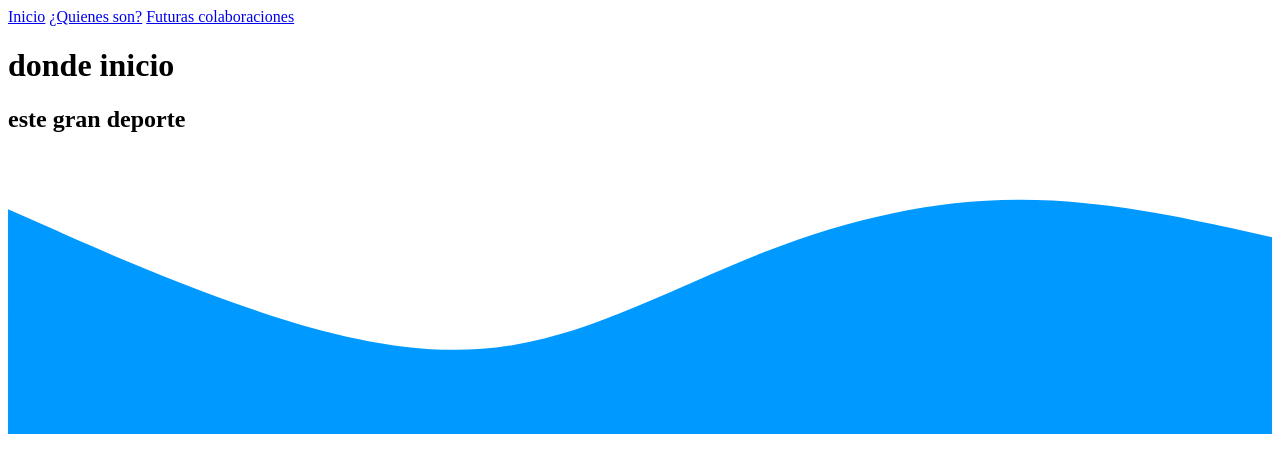
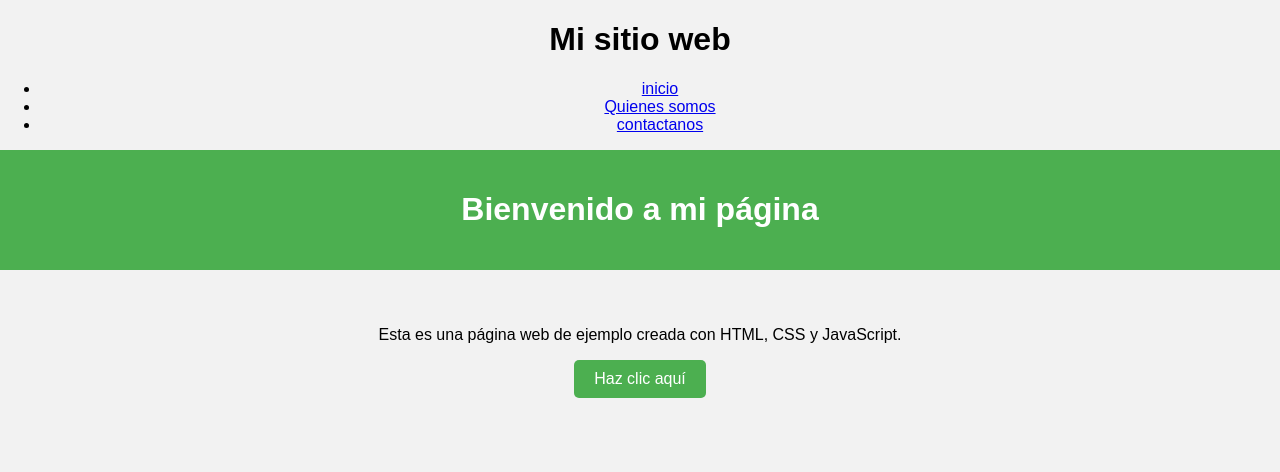
Before and after one commit to Nikolay30951/matrix, a plain HTML site: page index.html in a window 1280 px wide. Drawn offline with Linux system fonts and the light colour scheme.

Commit message:
otros cambios

```diff
--- a/index.html
+++ b/index.html
@@ -1,22 +1,65 @@
-<html lang="es"><head>
+<!DOCTYPE html>
+<html lang="es">
+<head>
   <meta charset="UTF-8">
   <meta name="viewport" content="width=device-width, initial-scale=1.0">
-    <title>Mi página</title>
+  <title>Mi Página Web</title>
+  <style>
+    body {
+      font-family: Arial, sans-serif;
+      text-align: center;
+      background-color: #f2f2f2;
+      margin: 0;
+      padding: 0;
+    }
+    header {
+      background-color: #4CAF50;
+      color: white;
+      padding: 20px 0;
+    }
+    main {
+      padding: 40px;
+    }
+    button {
+      padding: 10px 20px;
+      font-size: 16px;
+      background-color: #4CAF50;
+      color: white;
+      border: none;
+      border-radius: 5px;
+      cursor: pointer;
+    }
+    button:hover {
+      background-color: #45a049;
+    }
+  </style>
 </head>
 <body>
+    <h1>Mi sitio web</h1>
+    <!-- Menú de navegación -->
+    <nav>
+      <ul>
+        <li><a href="index.html">inicio</a></li>
+        <li><a href="quienessomos.html">Quienes somos</a></li>
+        <li><a href="contactanos.html">contactanos</a></li>
+      </ul>
+    </nav>
+  </header>
   <header>
-        <nav>
-            <a href="#">Inicio</a>
-            <a href="#">¿Quienes son?</a>
-            <a href="#">Futuras colaboraciones</a>
-        </nav>
-        <sectio class="texto-header">
-            <h1>donde inicio</h1>
-            <h2>este gran deporte</h2>
-        </sectio>
-        <svg xmlns="http://www.w3.org/2000/svg" viewBox="0 0 1440 320">
-            <path fill="#0099ff" fill-opacity="1" d="M0,64L48,85.3C96,107,192,149,288,181.3C384,213,480,235,576,218.7C672,203,768,149,864,112C960,75,1056,53,1152,53.3C1248,53,1344,75,1392,85.3L1440,96L1440,320L1392,320C1344,320,1248,320,1152,320C1056,320,960,320,864,320C768,320,672,320,576,320C480,320,384,320,288,320C192,320,96,320,48,320L0,320Z"></path>
-          </svg>
+    <h1>Bienvenido a mi página</h1>
   </header>
 
-  </body></html>
+  <main>
+    <p>Esta es una página web de ejemplo creada con HTML, CSS y JavaScript.</p>
+    <button onclick="mostrarMensaje()">Haz clic aquí</button>
+    <p id="mensaje"></p>
+  </main>
+
+  <script>
+    function mostrarMensaje() {
+      document.getElementById("mensaje").textContent = "¡Gracias por hacer clic!";
+    }
+  </script>
+
+</body>
+</html>
--- a/styles.css
+++ b/styles.css
@@ -1,9 +1,39 @@
-h1 {
-    color: negro;
-font-size: 30px;
-text-align: center;
-font-family: 'Times New Roman', Times, serif;
-}
-* {
-    background-image: url("fondo f1.jpg");
-}
+body {
+    font-family: Comic Sans MS, cursive;
+    background-color: #ffebcd;
+    margin: 0;
+    padding: 0;
+  }
+
+  header {
+    background-color: #ff4500;
+    color: white;
+    padding: 15px;
+    text-align: center;
+  }
+
+  nav {
+    background-color: #ffa07a;
+    padding: 10px;
+    text-align: center;
+  }
+
+  nav a {
+    margin: 0 15px;
+    text-decoration: none;
+    color: black;
+    font-weight: bold;
+  }
+
+  main {
+    padding: 20px;
+    text-align: center;
+  }
+
+  footer {
+    background-color: #ff4500;
+    color: white;
+    text-align: center;
+    padding: 10px;
+    margin-top: 30px;
+  }
```
Lines whose indentation alone changed are shown as unchanged.
